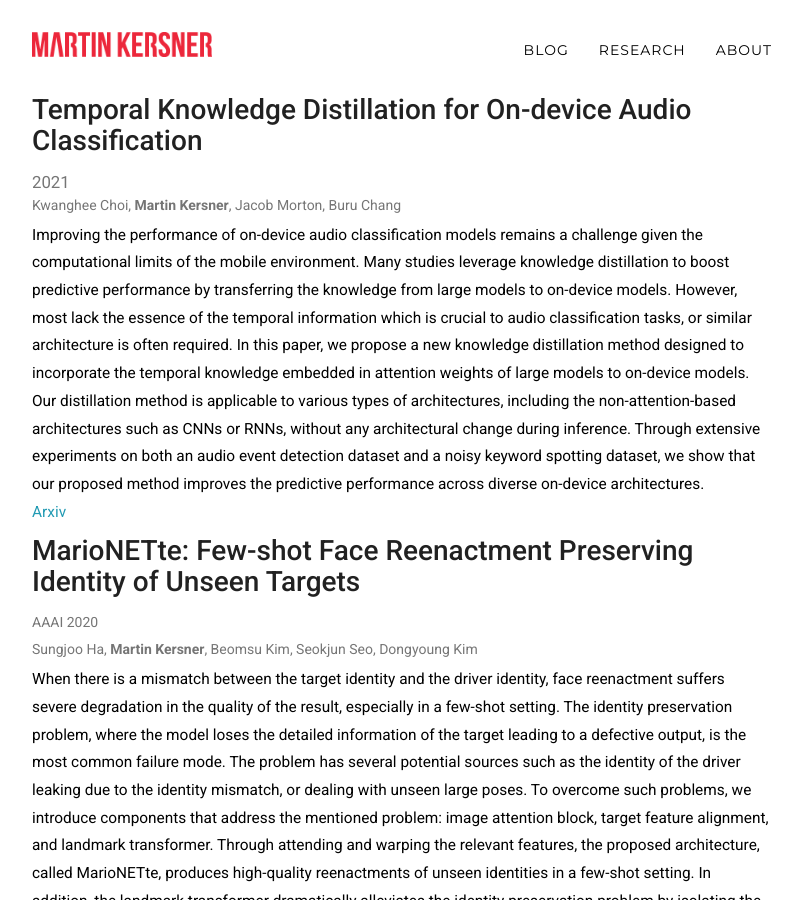
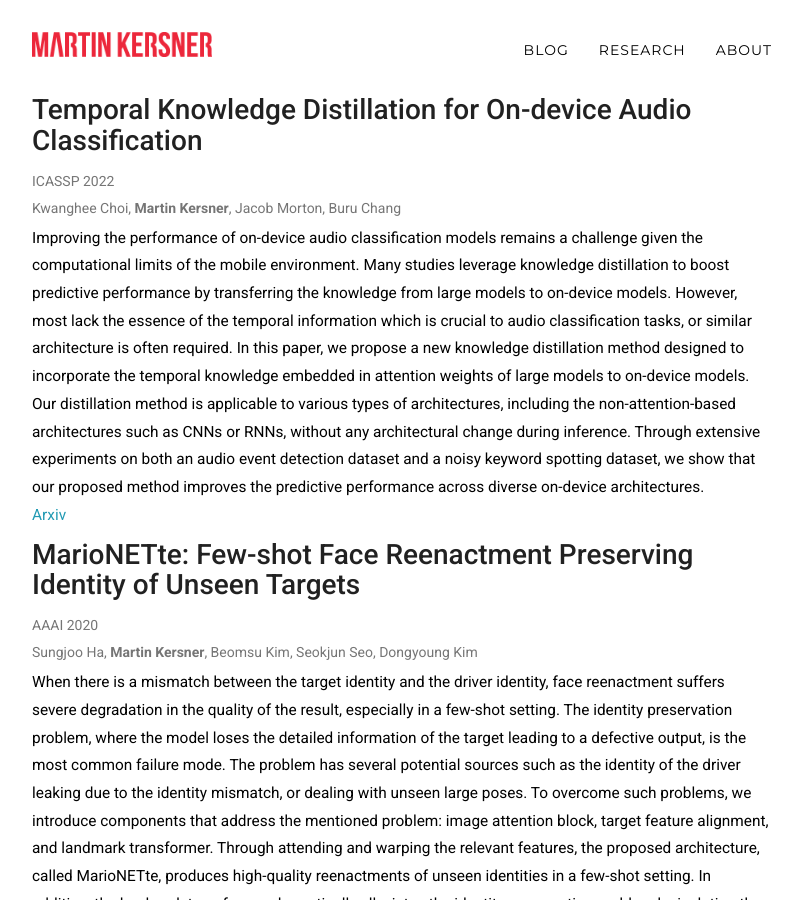
Before and after one commit to martinkersner/martinkersner.github.io, a Jekyll site: the page built from research.html, in a window 1280 px wide and 900 px high. Shown: the whole window, without its empty margins (238-1040 px from the left). Built offline with Jekyll 4.4.1, drawn with Linux system fonts in a browser that asks for light colours.

Commit message:
Update papers.yml

```diff
--- a/_data/papers.yml
+++ b/_data/papers.yml
@@ -5,7 +5,7 @@
   arxiv: https://arxiv.org/abs/2110.14131
   github:
   project_page:
-  conference:
+  conference: ICASSP 2022
   abstract: >
     Improving the performance of on-device audio classification models remains a challenge given the computational limits of the mobile environment. Many studies leverage knowledge distillation to boost predictive performance by transferring the knowledge from large models to on-device models. However, most lack the essence of the temporal information which is crucial to audio classification tasks, or similar architecture is often required. In this paper, we propose a new knowledge distillation method designed to incorporate the temporal knowledge embedded in attention weights of large models to on-device models. Our distillation method is applicable to various types of architectures, including the non-attention-based architectures such as CNNs or RNNs, without any architectural change during inference. Through extensive experiments on both an audio event detection dataset and a noisy keyword spotting dataset, we show that our proposed method improves the predictive performance across diverse on-device architectures.
 
```
